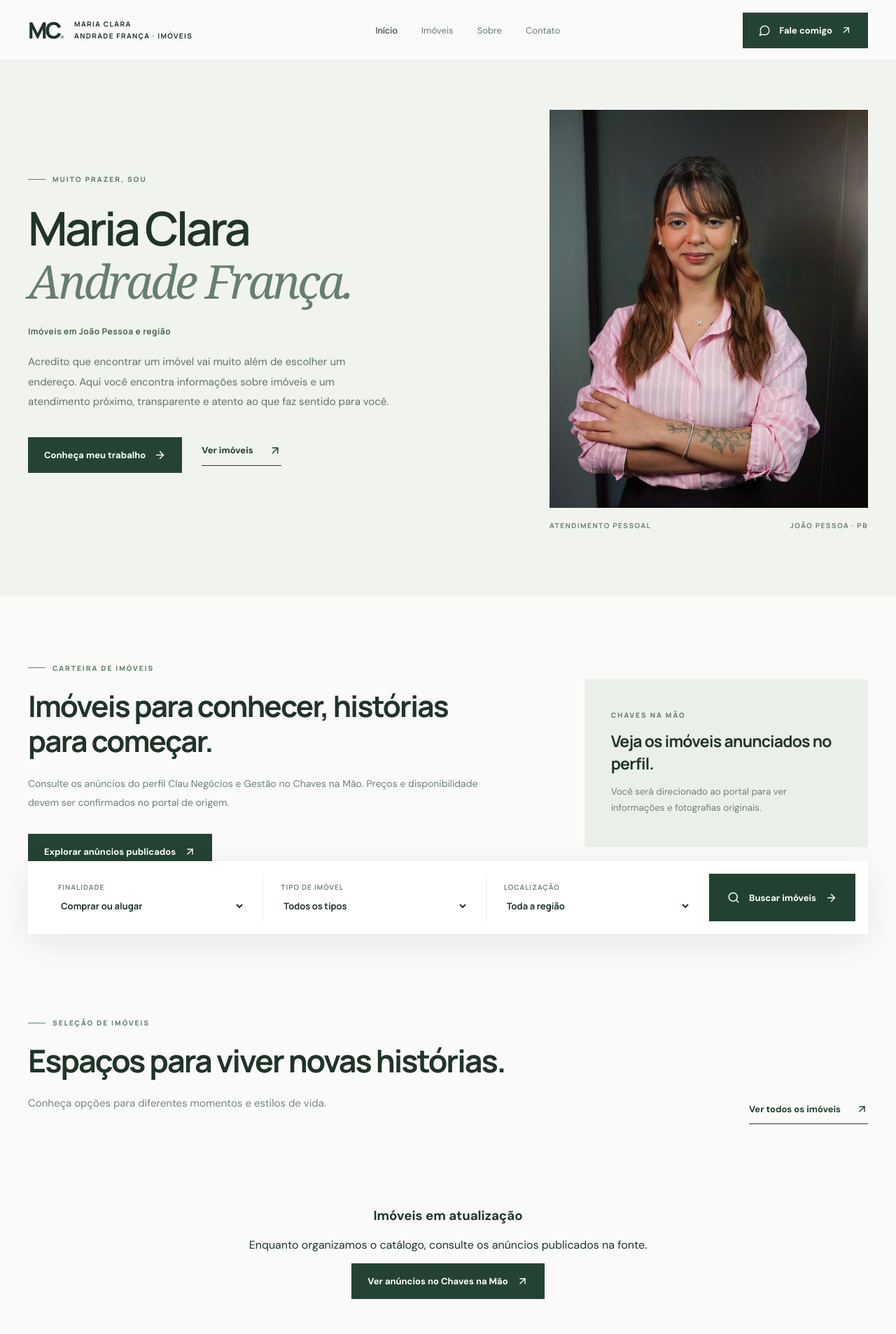
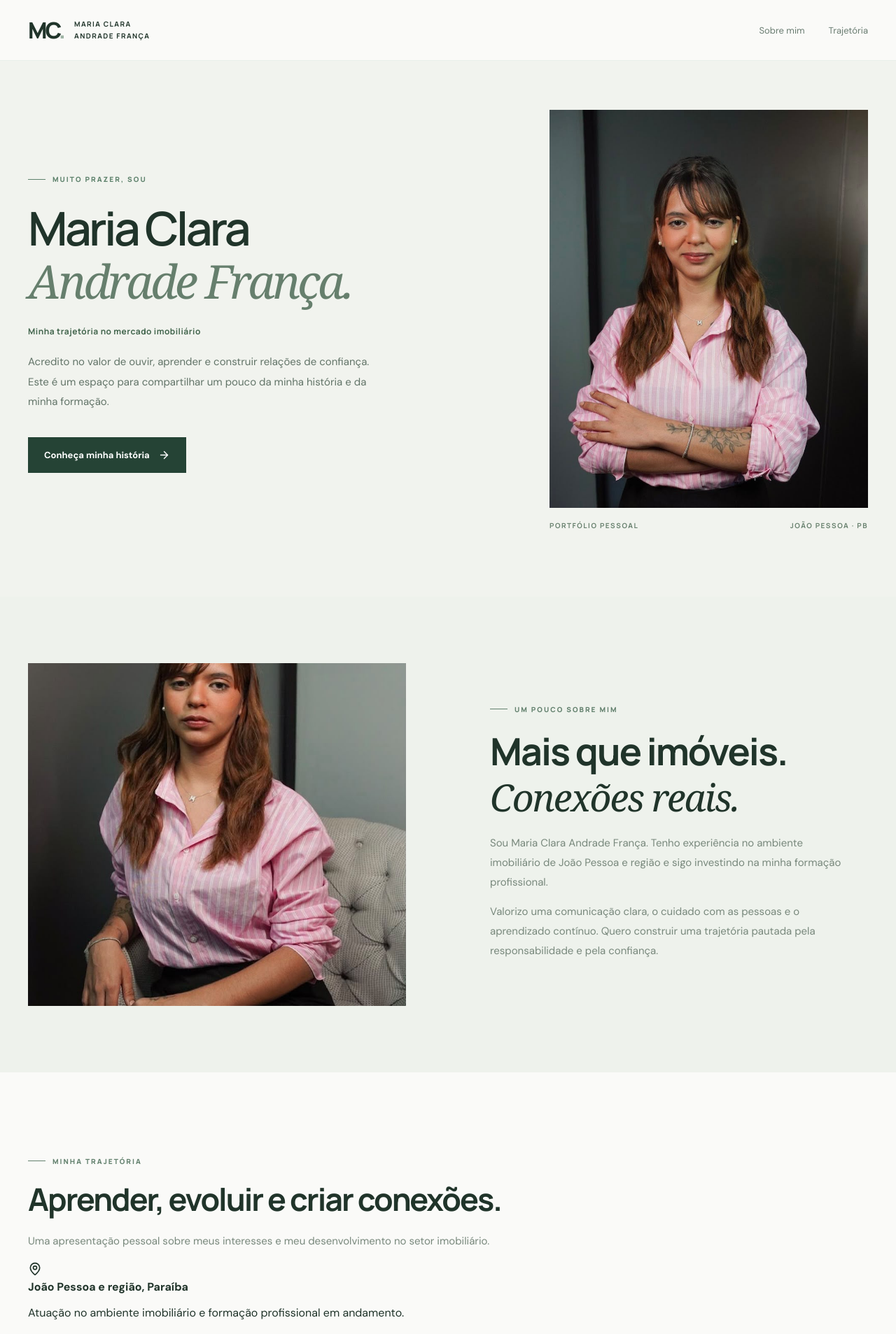
Before and after one commit to jpliratavares/maria-clara-imoveis, a React (Vite) app: page / in a window 1280 px wide. Shown: the top 1907 px of the page at 70% size. Built offline with nearby package versions, Linux system fonts and the light colour scheme.

Commit message:
refactor: personal portfolio without brokerage offers or professional claims

```diff
--- a/src/App.tsx
+++ b/src/App.tsx
@@ -1,86 +1,37 @@
-import { useMemo, useState } from 'react';
-import { Link, NavLink, Route, Routes, useNavigate, useParams, useSearchParams } from 'react-router-dom';
-import { ArrowLeft, ArrowRight, ArrowUpRight, Bath, BedDouble, CarFront, MapPin, Menu, MessageCircle, Ruler, Search, X } from 'lucide-react';
-import { listings, money, type Listing } from './data/listings';
-import { whatsappLink } from './lib/contact';
+import { Link, Route, Routes } from 'react-router-dom';
+import { ArrowRight, MapPin } from 'lucide-react';
 import Seo from './components/Seo';
 
-function ContactButton({label,message}:{label:string;message:string}) {
-  return <a className="ctn-btn" href={whatsappLink(message)}><MessageCircle size={17}/>{label}<ArrowUpRight size={16}/></a>;
+function Home() {
+  return <>
+    <header className="header"><div className="wrap header-row">
+      <Link className="logo" to="/"><span>MC<span className="accent">.</span></span><small>MARIA CLARA<br/>ANDRADE FRANÇA</small></Link>
+      <nav className="nav"><a href="#sobre">Sobre mim</a><a href="#trajetoria">Trajetória</a></nav>
+    </div></header>
+    <main>
+      <section className="hero hero-personal"><div className="wrap hero-personal-grid">
+        <div className="hero-personal-copy">
+          <p className="kicker">MUITO PRAZER, SOU</p>
+          <h1>Maria Clara<br/><em>Andrade França.</em></h1>
+          <p className="hero-role">Minha trajetória no mercado imobiliário</p>
+          <p className="hero-sub">Acredito no valor de ouvir, aprender e construir relações de confiança. Este é um espaço para compartilhar um pouco da minha história e da minha formação.</p>
+          <div className="hero-actions"><a className="ctn-btn" href="#sobre">Conheça minha história <ArrowRight size={17}/></a></div>
+        </div>
+        <div className="hero-personal-visual"><div className="portrait-frame"><img src={`${import.meta.env.BASE_URL}sorriso-frontal.jpeg`} alt="Retrato de Maria Clara Andrade França" loading="eager"/></div><div className="portrait-caption"><span>PORTFÓLIO PESSOAL</span><span>JOÃO PESSOA · PB</span></div></div>
+      </div></section>
+      <section className="about" id="sobre"><div className="wrap about-grid">
+        <div className="about-image"><img src={`${import.meta.env.BASE_URL}olhar-lateral.jpeg`} alt="Maria Clara Andrade França em retrato profissional" loading="lazy"/></div>
+        <div><p className="kicker">UM POUCO SOBRE MIM</p><h2>Mais que imóveis.<br/><em>Conexões reais.</em></h2>
+          <p>Sou Maria Clara Andrade França. Tenho experiência no ambiente imobiliário de João Pessoa e região e sigo investindo na minha formação profissional.</p>
+          <p>Valorizo uma comunicação clara, o cuidado com as pessoas e o aprendizado contínuo. Quero construir uma trajetória pautada pela responsabilidade e pela confiança.</p>
+        </div>
+      </div></section>
+      <section className="wrap section" id="trajetoria">
+        <div className="section-head"><div><p className="kicker">MINHA TRAJETÓRIA</p><h2>Aprender, evoluir e criar conexões.</h2><p>Uma apresentação pessoal sobre meus interesses e meu desenvolvimento no setor imobiliário.</p></div></div>
+        <div className="portfolio-note"><MapPin size={20}/><div><strong>João Pessoa e região, Paraíba</strong><p>Atuação no ambiente imobiliário e formação profissional em andamento.</p><p><small>Este site é um portfólio pessoal e não oferece serviços de corretagem, anúncios de imóveis, captação de clientes ou intermediação de compra, venda e locação.</small></p></div></div>
+      </section>
+    </main>
+    <footer className="footer"><div className="wrap footer-top"><div><h2>MARIA CLARA<span className="accent">.</span></h2><p>Portfólio pessoal · João Pessoa e região.</p></div><div><a href="#sobre">Sobre mim</a><a href="#trajetoria">Trajetória</a></div></div><div className="wrap footer-bottom"><span>© {new Date().getFullYear()} Maria Clara Andrade França</span><span>Portfólio pessoal</span></div></footer>
+  </>;
 }
-function Header(){
-  const [open,setOpen]=useState(false);
-  return <header className="header"><div className="wrap header-row">
-    <Link to="/" className="logo" onClick={()=>setOpen(false)}><span>MC<span className="accent">.</span></span><small>MARIA CLARA<br/>ANDRADE FRANÇA · IMÓVEIS</small></Link>
-    <nav className={open?'nav open':'nav'}>
-      <NavLink to="/" end onClick={()=>setOpen(false)}>Início</NavLink>
-      <NavLink to="/imoveis" onClick={()=>setOpen(false)}>Imóveis</NavLink>
-      <a href="/#sobre" onClick={()=>setOpen(false)}>Sobre</a>
-      <a href="/#contato" onClick={()=>setOpen(false)}>Contato</a>
-    </nav>
-    <div className="desktop-contact"><ContactButton label="Fale comigo" message="Olá, Maria Clara! Gostaria de conversar sobre imóveis."/></div>
-    <button className="menu" onClick={()=>setOpen(!open)} aria-label="Abrir navegação">{open?<X/>:<Menu/>}</button>
-  </div></header>;
-}
-function Footer(){
-  return <footer className="footer"><div className="wrap footer-top"><div><h2>MARIA CLARA<span className="accent">.</span></h2><p>Imóveis e novas possibilidades em João Pessoa e região.</p></div><div><Link to="/imoveis">Explorar imóveis</Link><a href="/#sobre">Sobre</a><a href="/#contato">Contato</a></div></div><div className="wrap footer-bottom"><span>© {new Date().getFullYear()} Maria Clara Andrade França</span></div></footer>;
-}
-function ListingCard({item}:{item:Listing}){
-  return <Link className="listing" to={'/imovel/'+item.id}><div className="listing-photo">{item.images[0]&&<img src={item.images[0]} alt={'Foto do imóvel '+item.title} loading="lazy"/>}<b>{item.deal}</b></div>
-    <div className="listing-body"><p className="location"><MapPin size={14}/>{item.neighborhood}, {item.city}</p><h3>{item.title}</h3>
-      <div className="facts"><span><Ruler size={15}/>{item.area} m²</span><span><BedDouble size={15}/>{item.beds} quartos</span><span><CarFront size={15}/>{item.parking} vagas</span></div>
-      <strong className="price">{money(item.price)}{item.deal==='Aluguel'&&<small> / mês</small>}</strong></div></Link>;
-}
-function SearchPanel(){
-  const navigate=useNavigate();const [deal,setDeal]=useState('');const [type,setType]=useState('');const [city,setCity]=useState('');
-  function submit(){const p=new URLSearchParams();if(deal)p.set('finalidade',deal);if(type)p.set('tipo',type);if(city)p.set('cidade',city);navigate('/imoveis?'+p.toString());}
-  return <div className="search-panel"><label>FINALIDADE<select value={deal} onChange={e=>setDeal(e.target.value)}><option value="">Comprar ou alugar</option><option>Venda</option><option>Aluguel</option></select></label>
-    <label>TIPO DE IMÓVEL<select value={type} onChange={e=>setType(e.target.value)}><option value="">Todos os tipos</option><option>Apartamento</option><option>Casa</option><option>Studio</option></select></label>
-    <label>LOCALIZAÇÃO<select value={city} onChange={e=>setCity(e.target.value)}><option value="">Toda a região</option><option>João Pessoa</option><option>Cabedelo</option></select></label>
-    <button onClick={submit}><Search size={18}/>Buscar imóveis<ArrowRight size={17}/></button></div>;
-}
-const demo='Catálogo em preparação: somente anúncios confirmados serão exibidos.';
-const CHAVES_NA_MAO_URL = 'https://www.chavesnamao.com.br/corretor/clau-negocios-e-gestao/id-1283063/';
-function PortfolioListings(){return <section className="wrap portal-section"><div><p className="kicker">CARTEIRA DE IMÓVEIS</p><h2>Imóveis para conhecer, histórias para começar.</h2><p>Consulte os anúncios do perfil Clau Negócios e Gestão no Chaves na Mão. Preços e disponibilidade devem ser confirmados no portal de origem.</p><a className="ctn-btn" href={CHAVES_NA_MAO_URL} target="_blank" rel="noopener noreferrer">Explorar anúncios publicados <ArrowUpRight size={17}/></a></div><div className="portal-aside"><span>CHAVES NA MÃO</span><strong>Veja os imóveis anunciados no perfil.</strong><small>Você será direcionado ao portal para ver informações e fotografias originais.</small></div></section>}
-
-function Home(){
- return <><section className="hero hero-personal"><div className="wrap hero-personal-grid"><div className="hero-personal-copy">
- <p className="kicker">MUITO PRAZER, SOU</p>
- <h1>Maria Clara<br/><em>Andrade França.</em></h1>
- <p className="hero-role">Imóveis em João Pessoa e região</p>
- <p className="hero-sub">Acredito que encontrar um imóvel vai muito além de escolher um endereço. Aqui você encontra informações sobre imóveis e um atendimento próximo, transparente e atento ao que faz sentido para você.</p>
- <div className="hero-actions"><a className="ctn-btn" href="#sobre">Conheça meu trabalho <ArrowRight size={17}/></a><Link className="underlined dark" to="/imoveis">Ver imóveis <ArrowUpRight size={18}/></Link></div>
- </div><div className="hero-personal-visual"><div className="portrait-frame"><img src={`${import.meta.env.BASE_URL}sorriso-frontal.jpeg`} alt="Maria Clara Andrade França sorrindo" loading="eager" fetchPriority="high"/><div className="portrait-placeholder"><span>MC.</span><small>Espaço reservado para a fotografia profissional de Maria Clara</small></div></div><div className="portrait-caption"><span>ATENDIMENTO PESSOAL</span><span>JOÃO PESSOA · PB</span></div></div></div></section>
- <PortfolioListings/>
- <div className="wrap search-offset"><SearchPanel/></div>
- <section className="wrap section"><div className="section-head"><div><p className="kicker">SELEÇÃO DE IMÓVEIS</p><h2>Espaços para viver novas histórias.</h2><p>Conheça opções para diferentes momentos e estilos de vida.</p></div><Link className="underlined dark" to="/imoveis">Ver todos os imóveis <ArrowUpRight size={17}/></Link></div>
- {listings.length ? <div className="listing-grid">{listings.filter(x=>x.featured).map(item=><ListingCard key={item.id} item={item}/>)}</div> : <div className="empty"><h3>Imóveis em atualização</h3><p>Enquanto organizamos o catálogo, consulte os anúncios publicados na fonte.</p><a className="ctn-btn" href={CHAVES_NA_MAO_URL} target="_blank" rel="noopener noreferrer">Ver anúncios no Chaves na Mão <ArrowUpRight size={17}/></a></div>}<p className="demo">{demo}</p></section>
- <section className="about" id="sobre"><div className="wrap about-grid"><div className="about-image"><img src={`${import.meta.env.BASE_URL}olhar-lateral.jpeg`} alt="Retrato profissional de Maria Clara Andrade França" loading="lazy"/></div>
- <div><p className="kicker">PRAZER, MARIA CLARA</p><h2>Mais que imóveis.<br/><em>Conexões reais.</em></h2>
- <p>Sou Maria Clara Andrade França, atuo no mercado imobiliário de João Pessoa e região e estou em processo de formação profissional.</p><p>Este espaço reúne informações sobre imóveis e oportunidades da região, com uma comunicação objetiva, humana e personalizada.</p>
- <ContactButton label="Vamos conversar" message="Olá, Maria Clara! Gostaria de saber mais sobre seus serviços."/></div></div></section>
- <section className="wrap section" id="contato"><div className="contact-band"><div><p className="kicker light">VAMOS CONVERSAR?</p><h2>Seu próximo endereço<br/>começa com uma conversa.</h2><p>Conte o que você procura. Vamos encontrar o caminho juntos.</p></div><ContactButton label="Entrar em contato" message="Olá, Maria Clara! Quero conversar sobre imóveis."/></div></section></>;
-}
-function Catalog(){
- const [params,setParams]=useSearchParams();const [sort,setSort]=useState('destaques');const deal=params.get('finalidade')||'',type=params.get('tipo')||'',city=params.get('cidade')||'';
- function setFilter(key:string,value:string){const p=new URLSearchParams(params);value?p.set(key,value):p.delete(key);setParams(p);}
- const shown=useMemo(()=>{const items=listings.filter(x=>(!deal||x.deal===deal)&&(!type||x.type===type)&&(!city||x.city===city));return sort==='menor'?items.sort((a,b)=>a.price-b.price):sort==='maior'?items.sort((a,b)=>b.price-a.price):items;},[deal,type,city,sort]);
- return <main className="wrap page"><p className="kicker">NOSSO CATÁLOGO</p><h1>Encontre seu <em>lugar.</em></h1><p>Explore possibilidades de compra e locação em João Pessoa e região.</p>
- <div className="portfolio-banner"><div><strong>Anúncios publicados no Chaves na Mão</strong><p>Acesse o perfil Clau Negócios e Gestão para conferir os anúncios. Os imóveis aparecerão aqui após verificação e autorização dos dados.</p></div><a href={CHAVES_NA_MAO_URL} target="_blank" rel="noopener noreferrer">Ver anúncios reais <ArrowUpRight size={16}/></a></div>
- <div className="filters"><label>Finalidade<select value={deal} onChange={e=>setFilter('finalidade',e.target.value)}><option value="">Todas</option><option>Venda</option><option>Aluguel</option></select></label>
- <label>Tipo<select value={type} onChange={e=>setFilter('tipo',e.target.value)}><option value="">Todos</option><option>Apartamento</option><option>Casa</option><option>Studio</option></select></label>
- <label>Cidade<select value={city} onChange={e=>setFilter('cidade',e.target.value)}><option value="">Todas</option><option>João Pessoa</option><option>Cabedelo</option></select></label>
- <label>Ordenar<select value={sort} onChange={e=>setSort(e.target.value)}><option value="destaques">Destaques</option><option value="menor">Menor preço</option><option value="maior">Maior preço</option></select></label></div>
- <div className="count">{shown.length} {shown.length===1?'imóvel encontrado':'imóveis encontrados'}{(deal||type||city)&&<button onClick={()=>setParams({})}>Limpar filtros <X size={14}/></button>}</div>
- {shown.length?<div className="listing-grid">{shown.map(item=><ListingCard key={item.id} item={item}/>)}</div>:<div className="empty"><h2>{listings.length ? 'Nenhum imóvel encontrado.' : 'Catálogo em preparação.'}</h2><p>Confira os anúncios publicados no portal de origem.</p><a className="ctn-btn" href={CHAVES_NA_MAO_URL} target="_blank" rel="noopener noreferrer">Consultar anúncios <ArrowUpRight size={16}/></a>{listings.length>0&&<button onClick={()=>setParams({})}>Limpar filtros</button>}</div>}<p className="demo">{demo}</p></main>;
-}
-function Detail(){
- const {id}=useParams();const item=listings.find(x=>x.id===id);const [photo,setPhoto]=useState(0);
- if(!item)return <div className="wrap page"><h1>Imóvel não encontrado</h1><Link to="/imoveis">Voltar ao catálogo</Link></div>;
- const selected=Math.min(photo,item.images.length-1);
- return <main className="wrap page"><Link className="back" to="/imoveis"><ArrowLeft size={17}/>Voltar aos imóveis</Link><div className="detail-heading"><div><p className="kicker">{item.deal.toUpperCase()} · {item.type.toUpperCase()}</p><h1>{item.title}</h1><p className="location"><MapPin size={16}/>{item.neighborhood}, {item.city} — PB</p></div><strong>{money(item.price)}{item.deal==='Aluguel'&&<small> / mês</small>}</strong></div>
- <div className="gallery">{item.images[selected]&&<img className="main-photo" src={item.images[selected]} alt={'Foto do imóvel '+item.title}/>}{item.images.length>1&&<div className="thumbs">{item.images.map((src,i)=><button key={src} onClick={()=>setPhoto(i)} className={i===selected?'active':''} aria-label={'Ver foto '+(i+1)}><img src={src} alt=""/></button>)}</div>}</div>
- <div className="detail-grid"><div><div className="specs"><span><Ruler/> {item.area} m²</span><span><BedDouble/> {item.beds} quartos</span><span><Bath/> {item.baths} banheiros</span><span><CarFront/> {item.parking} vagas</span></div><h2>Sobre este imóvel</h2><p>{item.description}</p><h2>Características</h2><div className="features">{item.features.map(f=><span key={f}>{f}</span>)}</div><p className="demo">{demo}</p>{item.sourceUrl&&<a className="underlined dark" href={item.sourceUrl} target="_blank" rel="noopener noreferrer">Ver anúncio na origem <ArrowUpRight size={17}/></a>}</div>
- <aside className="lead"><p className="kicker">ATENDIMENTO PESSOAL</p><h2>Gostou deste imóvel?</h2><p>Entre em contato para solicitar informações sobre o anúncio. A intermediação deve ser realizada por profissional habilitado.</p><ContactButton label="Tenho interesse" message={'Olá, Maria Clara! Tenho interesse no imóvel '+item.title+' ('+item.id+').'}/></aside></div></main>;
-}
-export default function App(){return <><Seo/><Header/><Routes><Route path="/" element={<Home/>}/><Route path="/imoveis" element={<Catalog/>}/><Route path="/imovel/:id" element={<Detail/>}/><Route path="*" element={<div className="wrap page"><h1>Página não encontrada</h1><Link to="/">Voltar ao início</Link></div>}/></Routes><Footer/></>;}
+export default function App(){return <><Seo/><Routes><Route path="*" element={<Home/>}/></Routes></>;}
```
